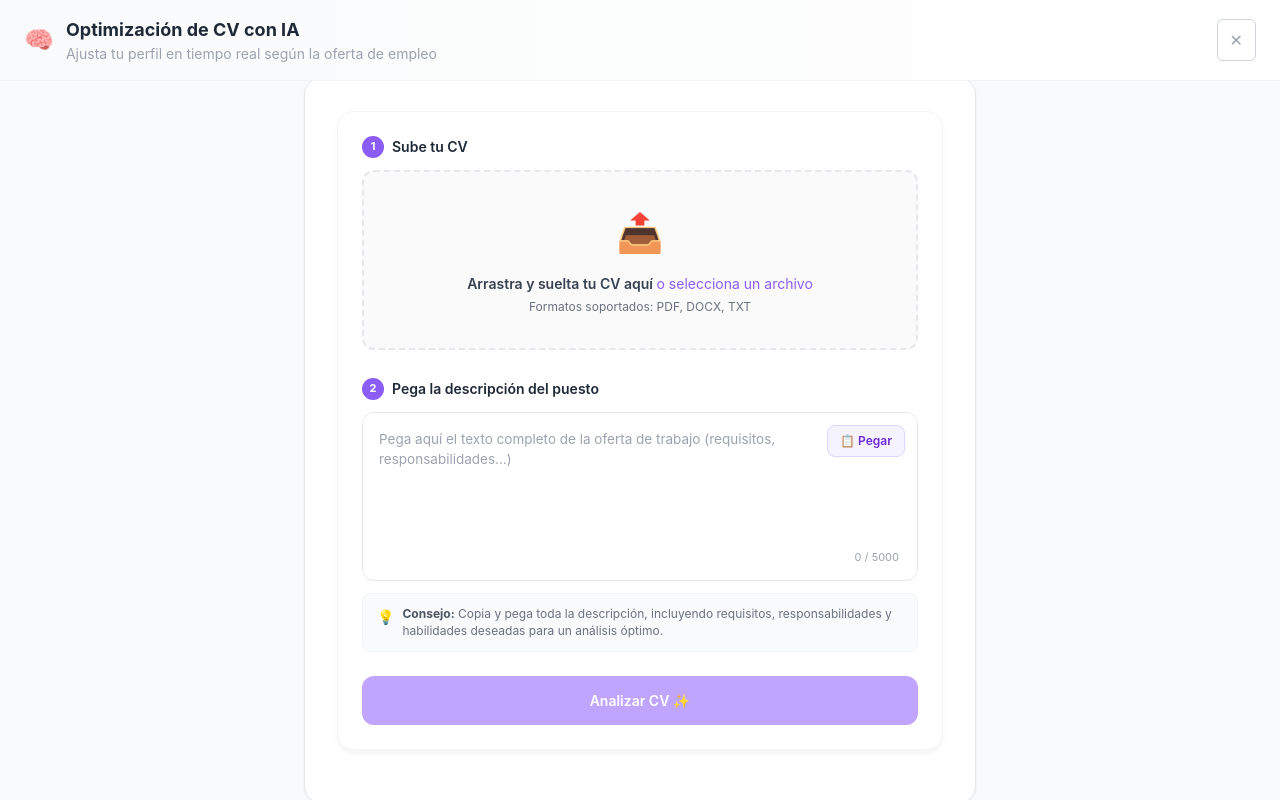
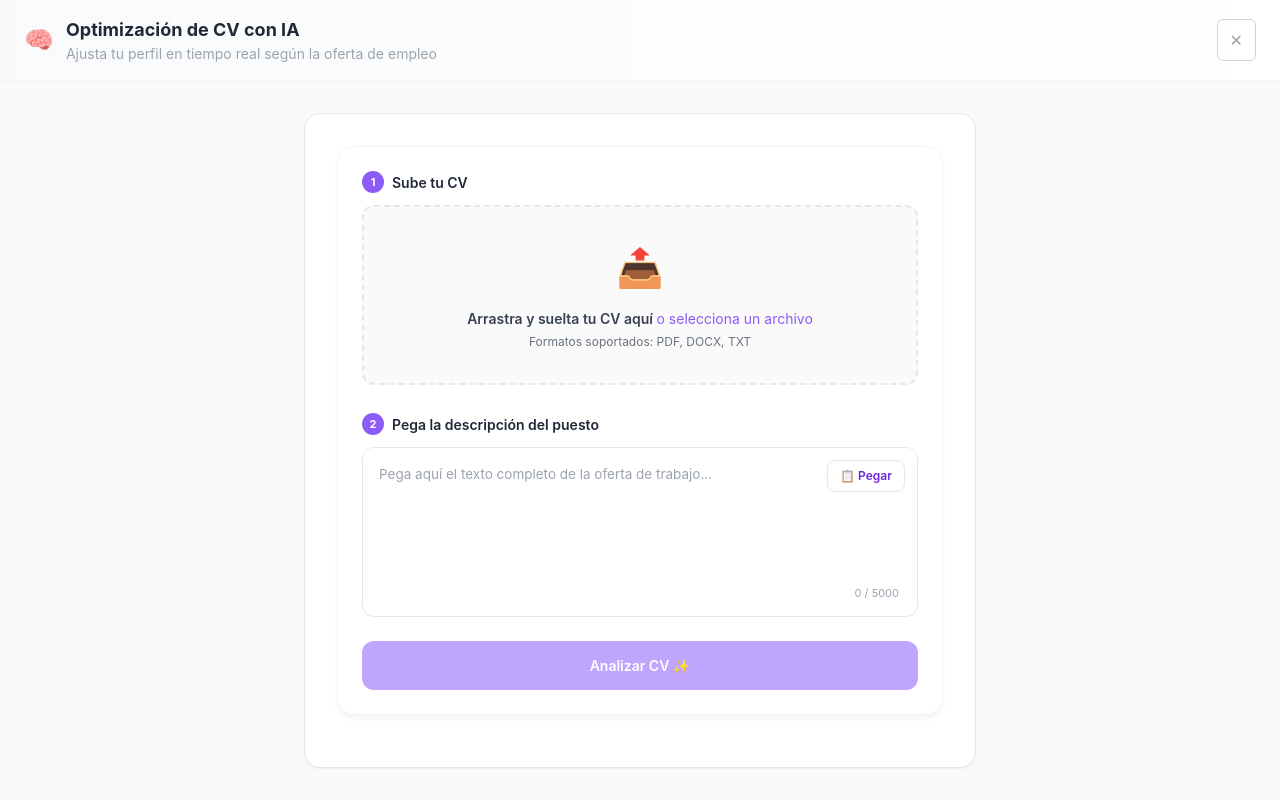
Before and after one commit to franciscosurf/ruptor, a React (Create React App) app in the folder frontend/: page /scanner in a window 1280 px wide. Both pictures are taken after a click on the button "Subir mi CV y Analizar". Shown: the top 800 px of the page. Built offline with nearby package versions, Linux system fonts and the light colour scheme.

Commit message:
step 2 green valid field once filled

```diff
--- a/frontend/src/components/forms/JobForm.js
+++ b/frontend/src/components/forms/JobForm.js
@@ -141,7 +141,7 @@ export function JobForm({
       <div style={{ marginBottom: '24px' }}>
         <div style={{ display: 'flex', alignItems: 'center', gap: '8px', marginBottom: '12px' }}>
           <span style={{
-            background: '#8b5cf6',
+            background: jobDescription.length > 0 ? '#10b981' : '#8b5cf6', // Cambia a verde si está lleno
             color: 'white',
             width: '22px',
             height: '22px',
@@ -150,14 +150,22 @@ export function JobForm({
             alignItems: 'center',
             justifyContent: 'center',
             fontSize: '11px',
-            fontWeight: '700'
+            fontWeight: '700',
+            transition: 'background 0.3s ease'
           }}>2</span>
           <label style={{ fontWeight: '600', color: '#1f2937', fontSize: '14px' }}>
             Pega la descripción del puesto
           </label>
         </div>
 
-        <div style={{ position: 'relative', borderRadius: '12px', overflow: 'hidden', border: '1px solid #e5e7eb' }}>
+        <div style={{
+          position: 'relative',
+          borderRadius: '12px',
+          overflow: 'hidden',
+          // Borde verde si tiene contenido, gris si está vacío
+          border: `1.5px solid ${jobDescription.length > 0 ? '#10b981' : '#e5e7eb'}`,
+          transition: 'border-color 0.3s ease'
+        }}>
           <textarea
             value={jobDescription}
             onChange={(e) => {
@@ -166,23 +174,24 @@ export function JobForm({
               }
             }}
             rows={5}
-            placeholder="Pega aquí el texto completo de la oferta de trabajo (requisitos, responsabilidades...)"
+            placeholder="Pega aquí el texto completo de la oferta de trabajo..."
             style={{
               width: '100%',
               padding: '16px',
-              paddingBottom: '44px', // Espacio para el badge inferior derecho
-              background: '#ffffff',
+              paddingBottom: '44px',
+              background: jobDescription.length > 0 ? '#f0fdf4' : '#ffffff', // Fondo sutilmente verde al rellenar
               color: '#374151',
               fontSize: '13.5px',
               lineHeight: '1.5',
               resize: 'none',
               fontFamily: 'inherit',
               border: 'none',
-              outline: 'none'
+              outline: 'none',
+              transition: 'background 0.3s ease'
             }}
           />
 
-          {/* Botón Flotante de Pegar (Arriba a la derecha para no estorbar el texto) */}
+          {/* Botón Flotante de Pegar */}
           <button
             onClick={handlePasteFromClipboard}
             disabled={pasteLoading}
@@ -191,45 +200,32 @@ export function JobForm({
               right: '12px',
               top: '12px',
               padding: '6px 12px',
-              background: '#f5f3ff',
-              border: '1px solid #ddd6fe',
+              background: '#ffffff',
+              border: `1px solid ${jobDescription.length > 0 ? '#10b981' : '#e5e7eb'}`,
               borderRadius: '8px',
               fontSize: '12px',
               fontWeight: '600',
-              color: '#6d28d9',
+              color: jobDescription.length > 0 ? '#059669' : '#6d28d9',
               cursor: pasteLoading ? 'not-allowed' : 'pointer',
-              transition: 'all 0.2s ease',
-              display: 'flex',
-              alignItems: 'center',
-              gap: '4px'
+              transition: 'all 0.2s ease'
             }}
-            onMouseEnter={(e) => { if(!pasteLoading) e.currentTarget.style.background = '#ede9fe'; }}
-            onMouseLeave={(e) => { if(!pasteLoading) e.currentTarget.style.background = '#f5f3ff'; }}
           >
             {pasteLoading ? 'Pegando...' : '📋 Pegar'}
           </button>
 
-          {/* Contador de caracteres integrado sutilmente */}
+          {/* Contador de caracteres */}
           <div style={{
             position: 'absolute',
             bottom: '12px',
             right: '12px',
             fontSize: '11px',
-            color: '#9ca3af',
-            background: 'rgba(255, 255, 255, 0.9)',
+            color: jobDescription.length > 0 ? '#10b981' : '#9ca3af',
+            background: 'rgba(255, 255, 255, 0.8)',
             padding: '2px 6px',
             borderRadius: '4px'
           }}>
             {jobDescription.length} / 5000
           </div>
-        </div>
-
-        {/* Pequeño tip de ayuda inferior idéntico al de tu captura */}
-        <div style={{ display: 'flex', gap: '8px', alignItems: 'flex-start', background: '#f9fafb', padding: '12px 14px', borderRadius: '8px', marginTop: '12px', border: '1px solid #f3f4f6' }}>
-          <span style={{ fontSize: '14px' }}>💡</span>
-          <p style={{ margin: 0, fontSize: '12px', color: '#6b7280', lineHeight: '1.4' }}>
-            <strong style={{ color: '#4b5563' }}>Consejo:</strong> Copia y pega toda la descripción, incluyendo requisitos, responsabilidades y habilidades deseadas para un análisis óptimo.
-          </p>
         </div>
       </div>
 
```
